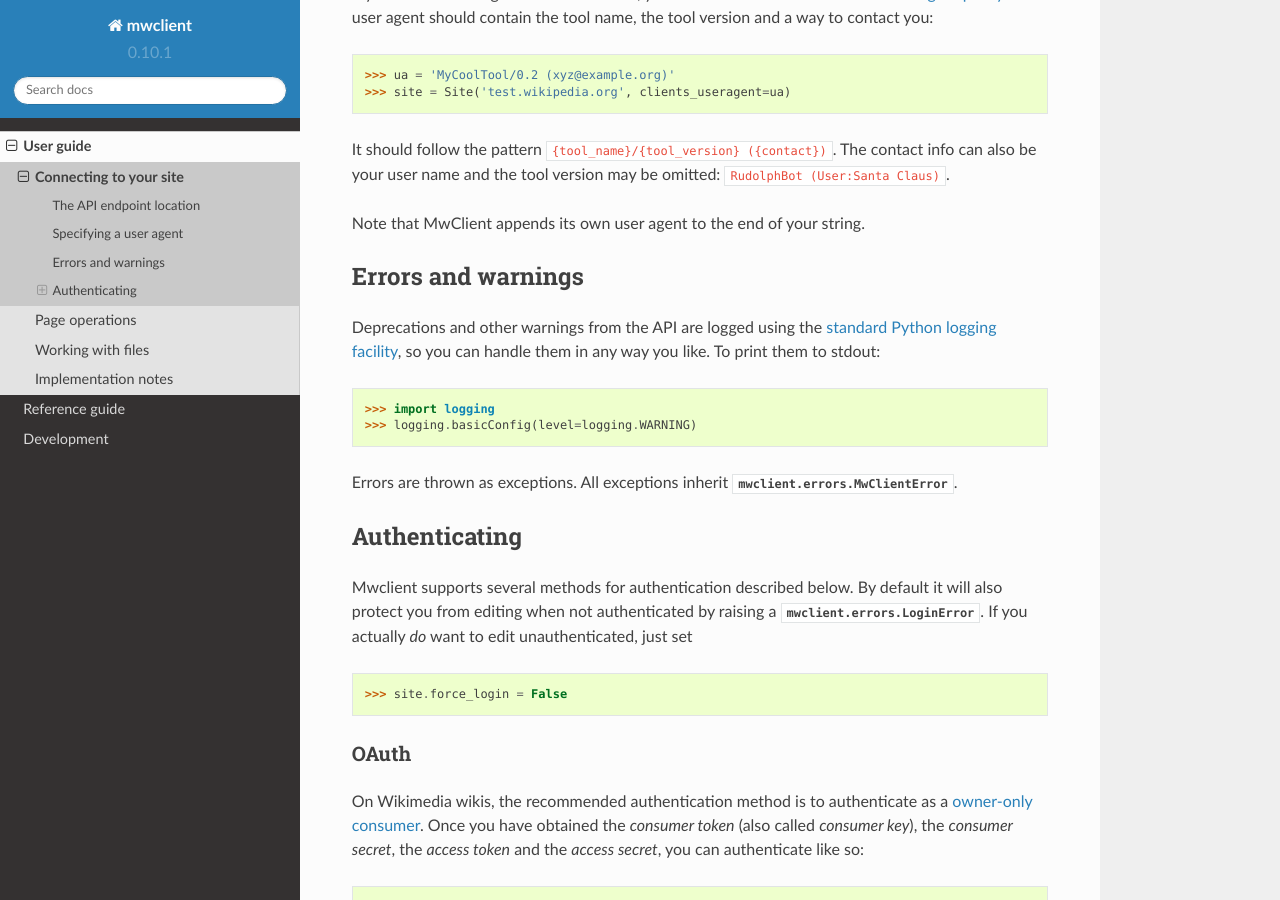
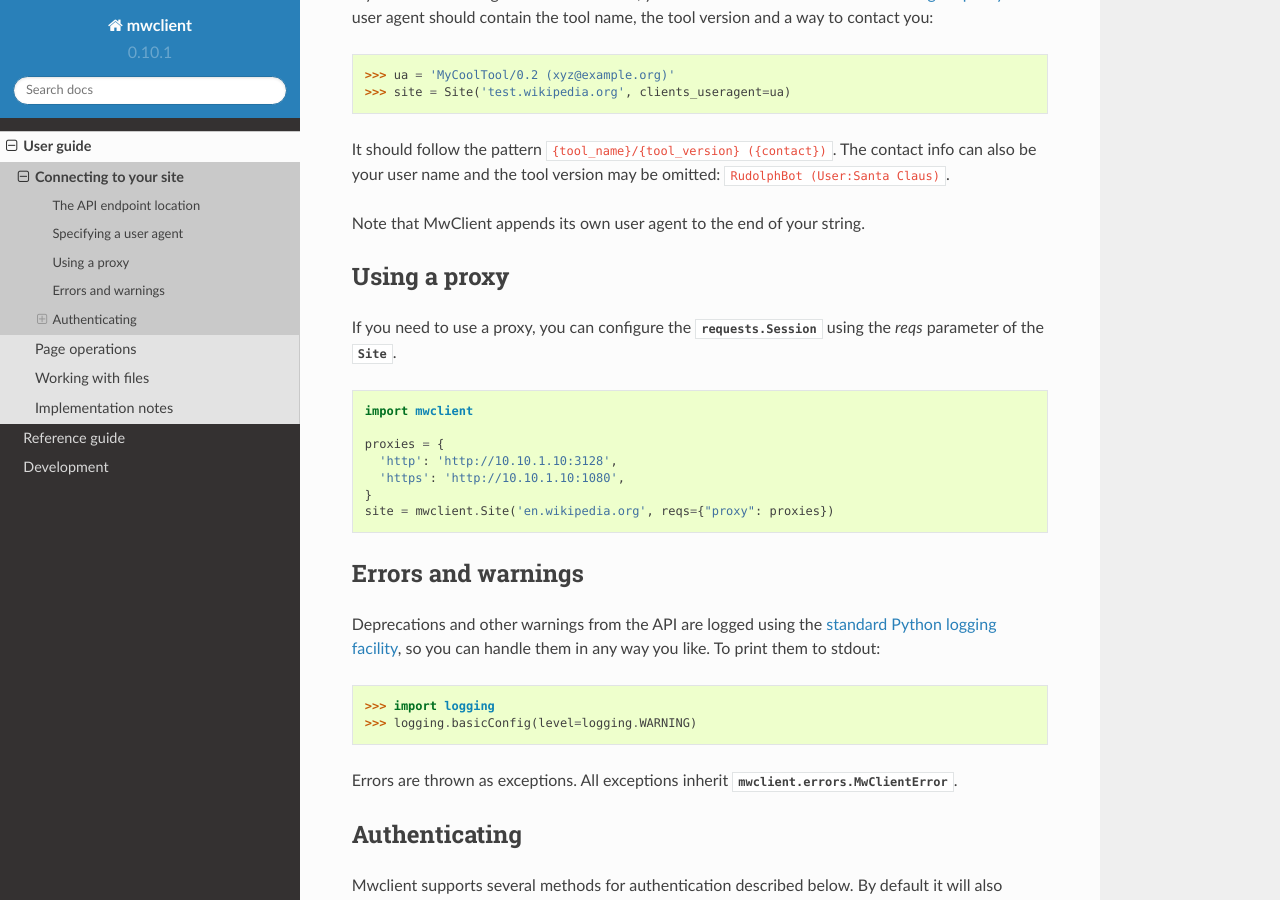
Before and after one commit to mwclient/mwclient, a Sphinx documentation site: the page built from docs/source/user/connecting.rst, in a window 1280 px wide and 900 px high, scrolled down 847 px. Built offline with Sphinx 7.4.7 and the Read the Docs theme 2.0.0, drawn with Linux system fonts in a browser that asks for light colours; the version number is read from the project's files by our own code.

Commit message:
#262: Document connection using a proxy

```diff
--- a/docs/source/user/connecting.rst
+++ b/docs/source/user/connecting.rst
@@ -54,6 +54,22 @@ Note that MwClient appends its own user agent to the end of your string.
 .. _Wikimedia User-Agent policy: https://meta.wikimedia.org/wiki/User-Agent_policy
 
 .. _errors:
+
+Using a proxy
+-------------
+
+If you need to use a proxy, you can configure the :class:`requests.Session`
+using the `reqs` parameter of the :class:`~mwclient.client.Site`.
+
+.. code-block:: python
+
+    import mwclient
+
+    proxies = {
+      'http': 'http://10.10.1.10:3128',
+      'https': 'http://10.10.1.10:1080',
+    }
+    site = mwclient.Site('en.wikipedia.org', reqs={"proxy": proxies})
 
 Errors and warnings
 -------------------
```
